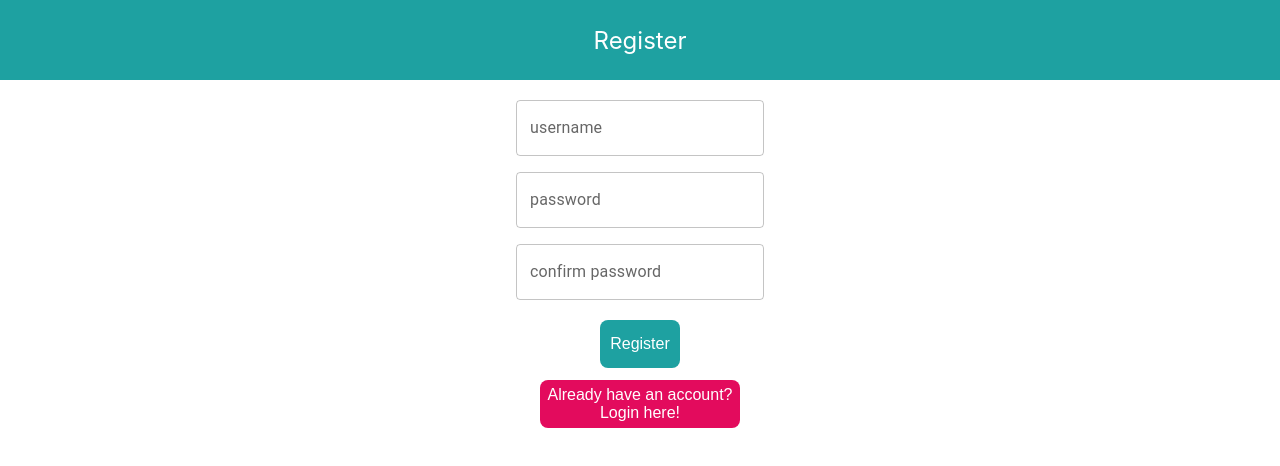
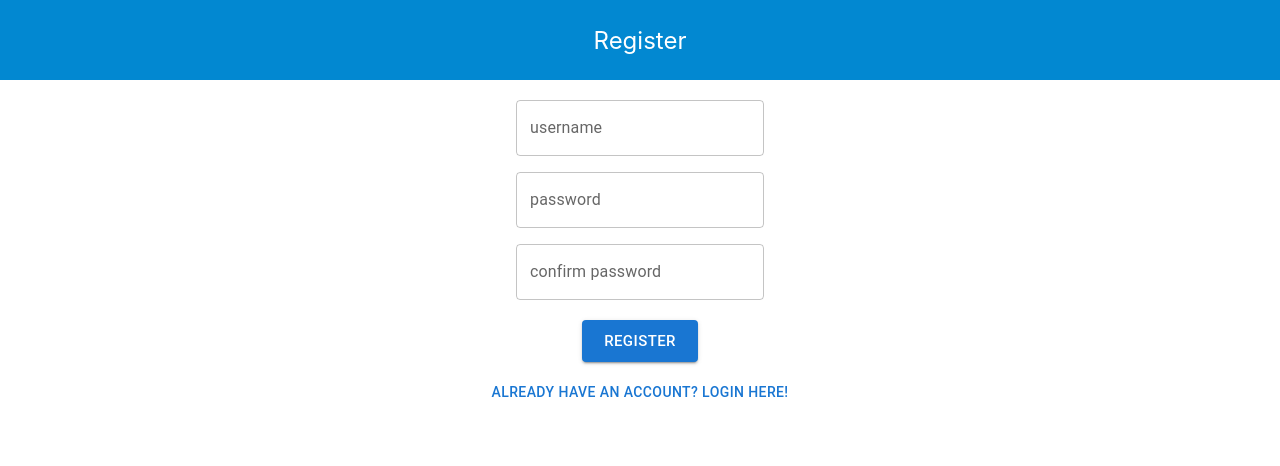
Before and after one commit to casio987/login-skeleton, a React (Create React App) app in the folder client/: page /#/signup in a window 1280 px wide. Shown: the top 466 px of the page. Built offline with nearby package versions, Linux system fonts and the light colour scheme.

Commit message:
refactor: use material ui styled button

```diff
--- a/client/src/components/Palette.ts
+++ b/client/src/components/Palette.ts
@@ -3,4 +3,5 @@ export const palette = {
     white: "#FFFFFF",
     rasberry: "#E30B5D",
     red: "#FF0000",
+    indigo: "#0288d1"
 }
--- a/client/src/components/usernamePasswordForm/UsernamePasswordForm.tsx
+++ b/client/src/components/usernamePasswordForm/UsernamePasswordForm.tsx
@@ -26,17 +26,20 @@ const UsernamePasswordForm: FC<FormProps> = ({
           label="username"
           onChange={(e) => handleUsernameChange(e.target.value)}
           error={noUserError}
+          helperText={noUserError ? "you have entered the wrong username" : null}
         />
         <Input
           label="password"
           onChange={(e) => handlePasswordChange(e.target.value)}
-          error={incorrectPasswordError || confirmPasswordError}
+          error={incorrectPasswordError}
+          helperText={incorrectPasswordError ? "incorrect password" : null}
         />
       {confirmPasswordValue !== undefined && handleConfirmPasswordChange ? (
         <Input
           label="confirm password"
           onChange={(e) => handleConfirmPasswordChange(e.target.value)}
           error={confirmPasswordError}
+          helperText={confirmPasswordError ? "passwords do not match" : null}
         />
       ): null}
       {/* TODO: add shake on error animation? */}
--- a/client/src/pages/LoginPage/LoginPage.tsx
+++ b/client/src/pages/LoginPage/LoginPage.tsx
@@ -1,9 +1,8 @@
 import React, { useCallback, useState } from "react";
 import { useHistory } from "react-router-dom";
-import { Button } from "../../components/button/Button";
 import UsernamePasswordForm from "../../components/usernamePasswordForm/UsernamePasswordForm";
-import { palette } from "../../components/Palette";
 import { Banner, LoginContainer } from "./style";
+import { Button } from "@mui/material";
 
 const LoginPage = () => {
   const history = useHistory();
@@ -40,17 +39,14 @@ const LoginPage = () => {
         noUserError={noUserError}
       />
       <Button
-        backgroundColor={palette.lightTeal}
-        width="5rem"
-        color={palette.white}
+        variant="contained"
+        size="large"
         onClick={handleLoginClick}
       >
         Login
       </Button>
       <Button
-        backgroundColor={palette.rasberry}
-        width="10rem"
-        color={palette.white}
+        variant="text"
         onClick={() => history.push("/signup")}
       >
         New around? Register here!
--- a/client/src/pages/LoginPage/style.ts
+++ b/client/src/pages/LoginPage/style.ts
@@ -13,11 +13,12 @@ export const LoginContainer = styled.div`
   }
 `;
 
+// TODO: move to components?
 export const Banner = styled.div`
   display: flex;
   justify-content: center;
   align-items: center;
-  background-color: ${palette.lightTeal};
+  background-color: ${palette.indigo};
   color: white;
   width: 100%;
   height: 5rem;
--- a/client/src/pages/SignUpPage/SignUpPage.tsx
+++ b/client/src/pages/SignUpPage/SignUpPage.tsx
@@ -1,10 +1,9 @@
 import React, { useCallback, useState } from "react";
 import { useHistory } from "react-router-dom";
 import { registerUser } from "../../api/users";
-import { Button } from "../../components/button/Button";
-import { palette } from "../../components/Palette";
 import UsernamePasswordForm from "../../components/usernamePasswordForm/UsernamePasswordForm";
 import { Banner, SignUpContainer } from "./style";
+import { Button } from "@mui/material";
 
 const SignUpPage = () => {
   const history = useHistory();
@@ -60,17 +59,14 @@ const SignUpPage = () => {
         confirmPasswordError={errorOccurred}
       />
       <Button
-        backgroundColor={palette.lightTeal}
-        width="5rem"
-        color={palette.white}
+        variant="contained"
+        size="large"
         onClick={handleRegisterClick}
       >
         Register
       </Button>
       <Button
-        backgroundColor={palette.rasberry}
-        width="12.5rem"
-        color={palette.white}
+        variant="text"
         onClick={() => history.push("/")}
       >
         Already have an account? Login here!
--- a/client/src/pages/SignUpPage/style.ts
+++ b/client/src/pages/SignUpPage/style.ts
@@ -17,7 +17,7 @@ export const Banner = styled.div`
   display: flex;
   justify-content: center;
   align-items: center;
-  background-color: ${palette.lightTeal};
+  background-color: ${palette.indigo};
   color: white;
   width: 100%;
   height: 5rem;
```
